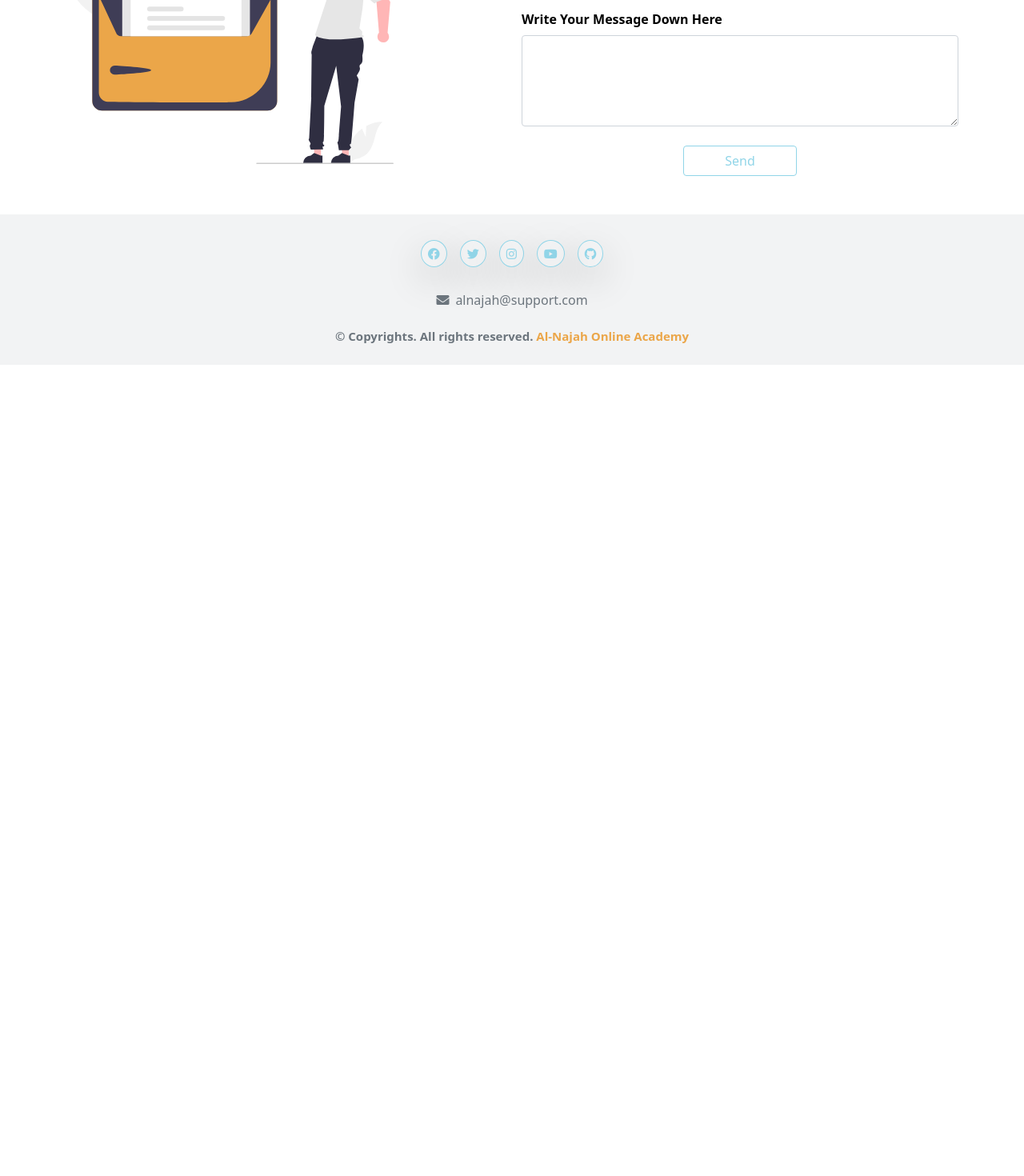
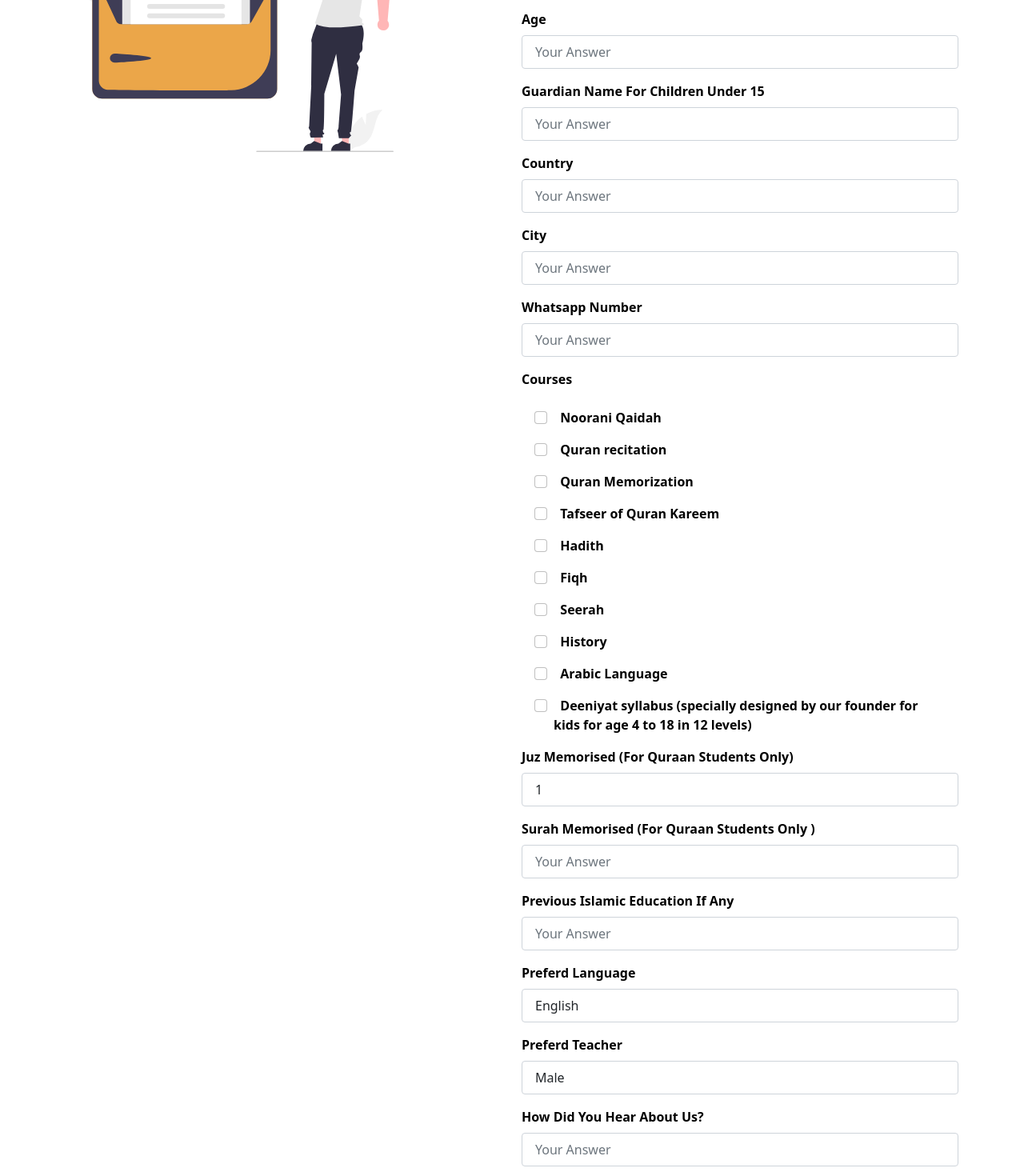
Before and after one commit to shadsheikh/AlNajah, a React (Create React App) app: page /contact in a window 1280 px wide. Shown: the part 340-1810 px from the top of the page at 80% size. Before the commit the page ends 800 px from the top, so only its background shows below. Built offline with nearby package versions, Linux system fonts and the light colour scheme.

Commit message:
added contact form

```diff
--- a/package.json
+++ b/package.json
@@ -3,6 +3,7 @@
   "version": "0.1.0",
   "private": true,
   "dependencies": {
+    "@formspree/react": "^2.5.1",
     "@testing-library/jest-dom": "^5.15.0",
     "@testing-library/react": "^11.2.7",
     "@testing-library/user-event": "^12.8.3",
--- a/src/components/contact/Contact.js
+++ b/src/components/contact/Contact.js
@@ -1,17 +1,19 @@
-
-import React, { Component } from 'react'
 import contact from '../../images/sections/contact.svg'
 import './Contact.css'
+import { useForm } from '@formspree/react';
 
-class Contact extends Component {
-	render() {
+function Contact() {
+	const [state, handleSubmit] = useForm("mzzpwzpb");
+	if (state.succeeded) {
+		return <p>Thanks for joining!</p>;
+	}
 	return (
 		<div className='getintouch mb-5'>
 			<div className='container'>
 				<div className='title pt-1 pb-4 text-center'>
 					<h4 className='sub-title text-capitalize'>contact <span>us</span></h4>
 				</div>
-					<div className='row align-items-center'>
+				<div className='row'>
 					<div className='c col-lg-6 col-12 mb-lg-0 mb-5'>
 						<div className='left-side text-lg-start text-center'>
 							<img className='img-fluid w-75' src={contact} alt='contact' />
@@ -19,25 +21,293 @@ class Contact extends Component {
 					</div>
 					<div className='c col-lg-6 col-12'>
 						<div className='right-side'>
-								<div className='row'>
-									<div className="form-group c col-md-6 col-12 mb-3">
-										<label htmlFor="last_name" className='mb-2 text-capitalize'>first name</label>
-										<input type="text" className="form-control py-2 px-3" id="first_name" placeholder="First Name" required />
-									</div>
-									<div className="form-group c col-md-6 col-12 mb-3">
-										<label htmlFor="last_name" className='mb-2 text-capitalize'>last name</label>
-										<input type="text" className="form-control py-2 px-3" id="last_name" placeholder="Last Name" required />
+							<form onSubmit={handleSubmit}>
+								<div className="form-group c col-12 mb-3">
+									<label htmlFor="name" className='mb-2 text-capitalize'>Name</label>
+									<input type="text" className="form-control py-2 px-3" id="name" placeholder="Name" required />
 								</div>
 								<div className="form-group c col-12 mb-3">
-										<label htmlFor="e-mail" className='mb-2 text-capitalize'>Email</label>
-										<input type="email" className="form-control py-2 px-3" id="e-mail" placeholder="Email Address" required />
+									<label htmlFor="email" className='mb-2 text-capitalize'>Email</label>
+									<input type="email" className="form-control py-2 px-3" id="email" placeholder="Email Address" required />
+								</div>
+								<div className="form-group c col-12 mb-3">
+									<label htmlFor="age" className='mb-2 text-capitalize'>Age</label>
+									<input type="number" className="form-control py-2 px-3" id="age" placeholder="Your Answer" required />
+								</div>
+								<div className="form-group c col-12 mb-3">
+									<label htmlFor="guardian" className='mb-2 text-capitalize'>Guardian name for children under 15</label>
+									<input type="text" className="form-control py-2 px-3" id="guardian" placeholder="Your Answer" required />
+								</div>
+								<div className="form-group c col-12 mb-3">
+									<label htmlFor="country" className='mb-2 text-capitalize'>Country</label>
+									<input type="text" className="form-control py-2 px-3" id="country" placeholder="Your Answer" required />
+								</div>
+								<div className="form-group c col-12 mb-3">
+									<label htmlFor="city" className='mb-2 text-capitalize'>City</label>
+									<input type="text" className="form-control py-2 px-3" id="city" placeholder="Your Answer" required />
+								</div>
+								<div className="form-group c col-12 mb-3">
+									<label htmlFor="number" className='mb-2 text-capitalize'>Whatsapp Number</label>
+									<input type="text" className="form-control py-2 px-3" id="number" placeholder="Your Answer" required />
+								</div>
+								<div>
+									<div className="form-group c col-12 mb-3">
+										<label htmlFor="courses" className='mb-2 text-capitalize'>Courses</label>
+									</div>
+									<div className="form-check m-3">
+										<input
+											className="form-check-input"
+											type="checkbox"
+											name="courses"
+											value="Noorani Qaidah"
+											id="flexCheckDefault"
+										// onChange={
+										// 	handleChange
+										// }
+										/>
+										<label
+											className="form-check-label"
+											htmlFor="flexCheckDefault"
+										>
+											&nbsp; Noorani Qaidah
+										</label>
+									</div>
+									<div className="form-check m-3">
+										<input
+											className="form-check-input"
+											type="checkbox"
+											name="courses"
+											value="Quran recitation"
+											id="flexCheckDefault"
+										// onChange={
+										// 	handleChange
+										// }
+										/>
+										<label
+											className="form-check-label"
+											htmlFor="flexCheckDefault"
+										>
+											&nbsp; Quran recitation
+										</label>
+									</div>
+									<div className="form-check m-3">
+										<input
+											className="form-check-input"
+											type="checkbox"
+											name="courses"
+											value="Quran Memorization"
+											id="flexCheckDefault"
+										// onChange={
+										// 	handleChange
+										// }
+										/>
+										<label
+											className="form-check-label"
+											htmlFor="flexCheckDefault"
+										>
+											&nbsp; Quran Memorization
+										</label>
+									</div>
+									<div className="form-check m-3">
+										<input
+											className="form-check-input"
+											type="checkbox"
+											name="courses"
+											value="Tafseer of Quran Kareem"
+											id="flexCheckDefault"
+										// onChange={
+										// 	handleChange
+										// }
+										/>
+										<label
+											className="form-check-label"
+											htmlFor="flexCheckDefault"
+										>
+											&nbsp; Tafseer of Quran Kareem
+										</label>
+									</div>
+									<div className="form-check m-3">
+										<input
+											className="form-check-input"
+											type="checkbox"
+											name="courses"
+											value="Hadith"
+											id="flexCheckDefault"
+										// onChange={
+										// 	handleChange
+										// }
+										/>
+										<label
+											className="form-check-label"
+											htmlFor="flexCheckDefault"
+										>
+											&nbsp; Hadith
+										</label>
+									</div>
+									<div className="form-check m-3">
+										<input
+											className="form-check-input"
+											type="checkbox"
+											name="courses"
+											value="Fiqh"
+											id="flexCheckDefault"
+										// onChange={
+										// 	handleChange
+										// }
+										/>
+										<label
+											className="form-check-label"
+											htmlFor="flexCheckDefault"
+										>
+											&nbsp; Fiqh
+										</label>
+									</div>
+									<div className="form-check m-3">
+										<input
+											className="form-check-input"
+											type="checkbox"
+											name="courses"
+											value="Seerah"
+											id="flexCheckDefault"
+										// onChange={
+										// 	handleChange
+										// }
+										/>
+										<label
+											className="form-check-label"
+											htmlFor="flexCheckDefault"
+										>
+											&nbsp; Seerah
+										</label>
+									</div>
+									<div className="form-check m-3">
+										<input
+											className="form-check-input"
+											type="checkbox"
+											name="courses"
+											value="History"
+											id="flexCheckDefault"
+										// onChange={
+										// 	handleChange
+										// }
+										/>
+										<label
+											className="form-check-label"
+											htmlFor="flexCheckDefault"
+										>
+											&nbsp; History
+										</label>
+									</div>
+									<div className="form-check m-3">
+										<input
+											className="form-check-input"
+											type="checkbox"
+											name="courses"
+											value="Arabic Language"
+											id="flexCheckDefault"
+										// onChange={
+										// 	handleChange
+										// }
+										/>
+										<label
+											className="form-check-label"
+											htmlFor="flexCheckDefault"
+										>
+											&nbsp; Arabic Language
+										</label>
+									</div>
+									<div className="form-check m-3">
+										<input
+											className="form-check-input"
+											type="checkbox"
+											name="courses"
+											value="Deeniyat syllabus"
+											id="flexCheckDefault"
+										// onChange={
+										// 	handleChange
+										// }
+										/>
+										<label
+											className="form-check-label"
+											htmlFor="flexCheckDefault"
+										>
+											&nbsp; Deeniyat syllabus (specially designed by our founder for kids for age  4 to 18 in 12 levels)
+										</label>
+									</div>
+								</div>
+								<div className="form-group c col-12 mb-3">
+									<label htmlFor="juz_memorised" className='mb-2 text-capitalize'>juz Memorised
+										(For Quraan students only)</label>
+									<select type="number" className="form-control py-2 px-3" id="juz_memorised">
+										<option value="Option 1">1</option>
+										<option value="Option 2">2</option>
+										<option value="Option 3">3</option>
+										<option value="Option 4">4</option>
+										<option value="Option 5">5</option>
+										<option value="Option 6">6</option>
+										<option value="Option 7">7</option>
+										<option value="Option 8">8</option>
+										<option value="Option 9">9</option>
+										<option value="Option 10">10</option>
+										<option value="Option 11">11</option>
+										<option value="Option 12">12</option>
+										<option value="Option 13">13</option>
+										<option value="Option 14">14</option>
+										<option value="Option 15">15</option>
+										<option value="Option 16">16</option>
+										<option value="Option 17">17</option>
+										<option value="Option 18">18</option>
+										<option value="Option 19">19</option>
+										<option value="Option 20">20</option>
+										<option value="Option 21">21</option>
+										<option value="Option 22">22</option>
+										<option value="Option 23">23</option>
+										<option value="Option 24">24</option>
+										<option value="Option 25">25</option>
+										<option value="Option 26">26</option>
+										<option value="Option 27">27</option>
+										<option value="Option 28">28</option>
+										<option value="Option 29">29</option>
+										<option value="Option 30">30</option>
+									</select>
+								</div>
+								<div className="form-group c col-12 mb-3">
+									<label htmlFor="surah_memorised" className='mb-2 text-capitalize'>Surah Memorised (For Quraan students only )
+									</label>
+									<input type="text" className="form-control py-2 px-3" id="surah_memorised" placeholder="Your Answer" required />
+								</div>
+								<div className="form-group c col-12 mb-3">
+									<label htmlFor="islamic_edu" className='mb-2 text-capitalize'>Previous Islamic Education if any
+									</label>
+									<input type="text" className="form-control py-2 px-3" id="islamic_edu" placeholder="Your Answer" required />
+								</div>
+								<div className="form-group c col-12 mb-3">
+									<label htmlFor="language" className='mb-2 text-capitalize'>Preferd language</label>
+									<select type="number" className="form-control py-2 px-3" id="language">
+										<option value="Option 1">English</option>
+										<option value="Option 2">Urdu</option>
+									</select>
+								</div>
+								<div className="form-group c col-12 mb-3">
+									<label htmlFor="teacher" className='mb-2 text-capitalize'>Preferd Teacher
+									</label>
+									<select type="number" className="form-control py-2 px-3" id="teacher">
+										<option value="Option 1">Male</option>
+										<option value="Option 2">Female</option>
+										<option value="Option 3">Any</option>
+									</select>
+								</div>
+								<div className="form-group c col-12 mb-3">
+									<label htmlFor="about_us" className='mb-2 text-capitalize'>How Did You Hear About Us?
+									</label>
+									<input type="text" className="form-control py-2 px-3" id="about_us" placeholder="Your Answer" required />
 								</div>
 								<div className="form-group c col-12 mb-4">
-										<label htmlFor="textarea" className='mb-2 text-capitalize'>write your message down here</label>
-										<textarea className="form-control py-2 px-3" id="textarea" rows='4'></textarea>
+									<label htmlFor="comment" className='mb-2 text-capitalize'>Additional Comment</label>
+									<textarea className="form-control py-2 px-3" id="comment" rows='4'></textarea>
 								</div>
-									<button className='custom-btn-outline btn text-capitalize w-25 mx-auto'>send</button>
-								</div>
+								<button type="submit" disabled={state.submitting} className='custom-btn-outline btn text-capitalize w-25 mx-auto'>Submit</button>
+							</form>
 						</div>
 					</div>
 				</div>
@@ -45,6 +315,5 @@ class Contact extends Component {
 		</div>
 	)
 }
-}
 
 export default Contact
```
Also changed, not shown: 1 other file (tests, documents, lock files or other folders). Lines whose indentation alone changed are shown as unchanged.
